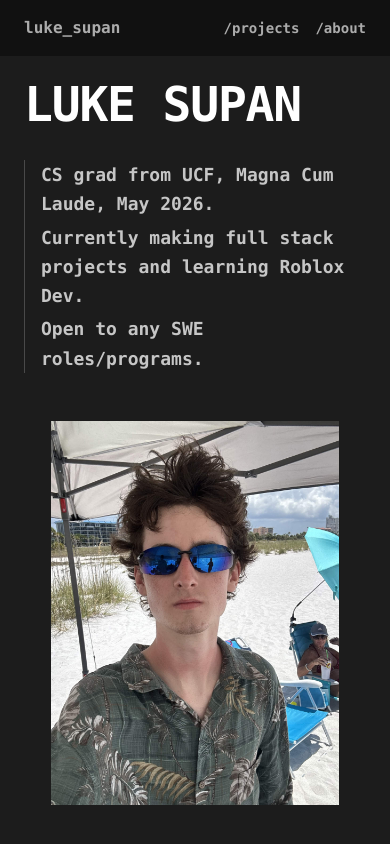
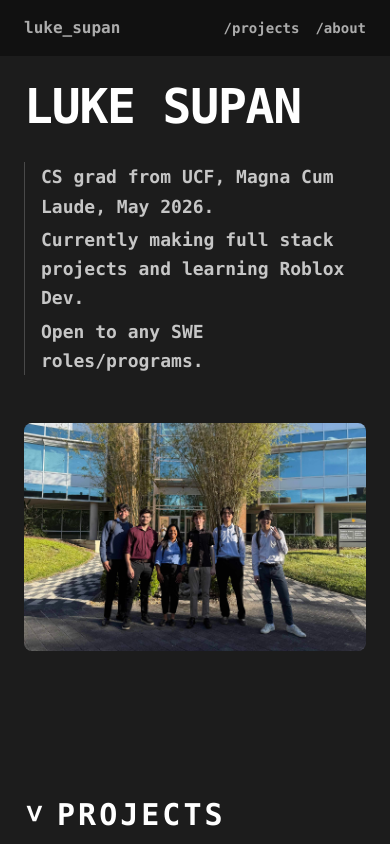
Before and after one commit to LukeSupan/LukeSupan.github.io, a React (Vite) app: page /#/ in a window 390 px wide. Shown: the top 844 px of the page. Built offline with nearby package versions, Linux system fonts and the light colour scheme.

Commit message:
changed image and fixed size
slightly more professional image

doesnt look how i want on mobile but not too bad. ill redo it but i gotta go.

```diff
--- a/src/pages/Home.jsx
+++ b/src/pages/Home.jsx
@@ -1,5 +1,5 @@
 import { useState } from "react";
-import beachLuke from "../assets/beachluke.jpg";
+import team from "../assets/team.jpg";
 import supan from "../assets/supan.pdf";
 
 import { Nav } from "../components/Nav";
@@ -18,7 +18,7 @@ export default function Home() {
     <div className="bg-[#1c1c1c] text-white min-h-screen font-mono font-semibold">
       <Nav />
 
-      {/* --- Title --- */}
+      {/* --- title --- */}
       <section
         id="title"
         className="pt-20 sm:pt-16 px-6 sm:px-10 py-16 sm:py-24 min-h-[85vh] flex flex-col justify-center"
@@ -44,11 +44,11 @@ export default function Home() {
           </div>
 
           {/* photo */}
-          <div className="flex-shrink-0 flex justify-center sm:justify-start">
+          <div className="flex-1 flex justify-center lg:justify-start min-w-0 max-w-8xl">
             <img
-              src={beachLuke}
+              src={team}
               alt="Luke Supan"
-              className="w-72 h-96 sm:w-80 sm:h-[26rem] lg:w-96 lg:h-[30rem] object-cover object-top"
+              className="w-full aspect-[3/2] object-cover object-bottom rounded-lg"
             />
           </div>
         </div>
```
Also changed, not shown: src/assets/team.jpg (added).
